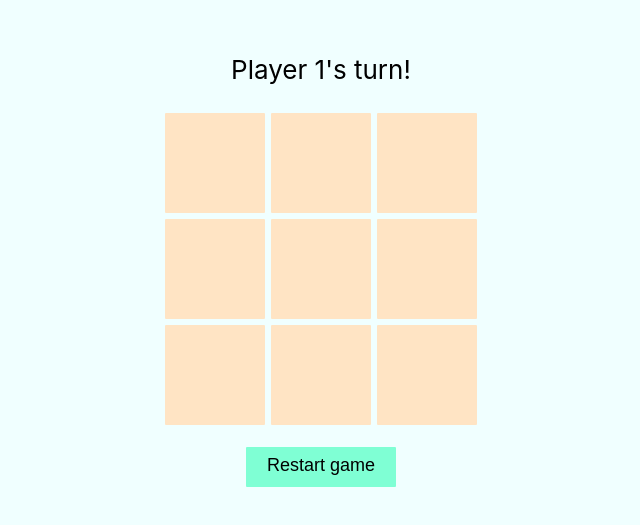
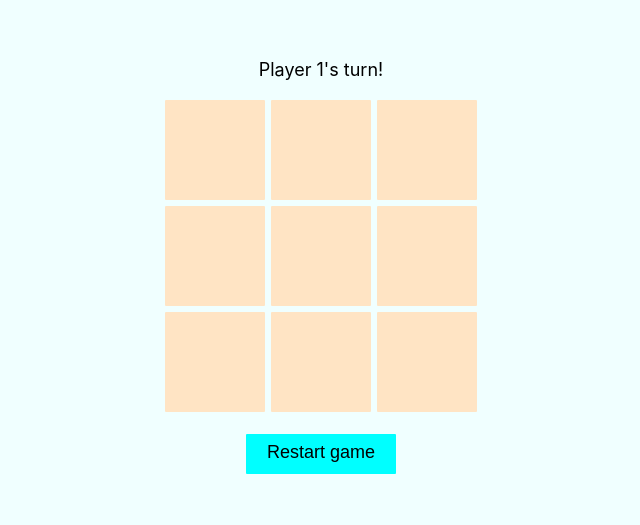
Before and after one commit to dbajpeyi/tic-tac-toe, a React (Vite) app: page / in a window 1280 px wide. Shown: the part 143-668 px from the top of the page, without its empty margins (319-959 px from the left). Built offline with nearby package versions, Linux system fonts and the light colour scheme.

Commit message:
feat: misc style fixes

```diff
--- a/src/features/game/Game.module.css
+++ b/src/features/game/Game.module.css
@@ -9,6 +9,7 @@
 }
 
 .row > p {
+  font-size: 18px;
   color: black;
 }
 
@@ -47,7 +48,7 @@
   color: black;
   padding-bottom: 4px;
   cursor: pointer;
-  background-color: aquamarine;
+  background-color: aqua;
   border-radius: 1px;
   transition: all 0.15s;
 }
--- a/src/features/game/Game.tsx
+++ b/src/features/game/Game.tsx
@@ -80,7 +80,7 @@ function getTurnInfoText(
   } else if (gameStatus === "win") {
     return `${currentPlayer.name} won!`
   } else {
-    return "It's a draw"
+    return "It's a draw!"
   }
 }
 
@@ -88,7 +88,6 @@ export function Game() {
   const currentPlayer = useAppSelector(currentPlayerState)
   const winningCells = useAppSelector(winningCellsState)
   const gameStatus = useAppSelector(gameStatusState)
-  console.log(winningCells)
   const dispatch = useAppDispatch()
   return (
     <>
```
